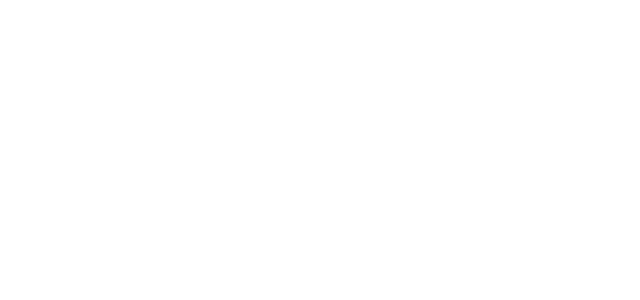
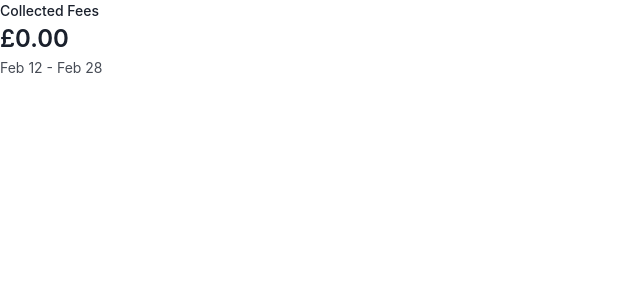
Before and after one commit to nwstorm/here, a React (Create React App) app: page /home in a window 1280 px wide. Shown: the top 300 px of the page, without its empty margins (0-640 px from the left). Built offline with nearby package versions, Linux system fonts and the light colour scheme.

Commit message:
Added basic home page with stand-in data

```diff
--- a/src/App.js
+++ b/src/App.js
@@ -1,25 +1,28 @@
-import { Route } from 'wouter';
-import logo from './logo.svg';
-import './App.css';
-import Testing from './pages/Testing';
+import { Route } from "wouter";
+import logo from "./logo.svg";
+import "./App.css";
+import Testing from "./pages/Testing";
+import Home from "./pages/Home";
+import { ChakraProvider } from "@chakra-ui/react";
 
 function App() {
   const getLocation = () => {
-    if(!navigator.geolocation) {
-      console.log('Geolocation is not supported by your browser');
+    if (!navigator.geolocation) {
+      console.log("Geolocation is not supported by your browser");
     } else {
-      console.log('Locating…');
+      console.log("Locating…");
       navigator.geolocation.watchPosition(
         (success) => console.log(success),
         (error) => console.log(error)
       );
     }
-  }
+  };
   return (
-    <>
+    <ChakraProvider>
       <Route path="/testing" component={Testing} />
       <Route path="/waho" component={Testing} />
-    </>
+      <Route path="/home" component={Home} />{" "}
+    </ChakraProvider>
   );
 }
 
--- /dev/null
+++ b/src/components/PostsList.js
@@ -0,0 +1,19 @@
+import {
+  Stat,
+  StatLabel,
+  StatNumber,
+  StatHelpText,
+  StatArrow,
+  StatGroup,
+} from "@chakra-ui/react";
+
+export default function PostsList() {
+  console.log("hit here");
+  return (
+    <Stat>
+      <StatLabel>Collected Fees</StatLabel>
+      <StatNumber>£0.00</StatNumber>
+      <StatHelpText>Feb 12 - Feb 28</StatHelpText>
+    </Stat>
+  );
+}
--- /dev/null
+++ b/src/pages/Home.js
@@ -0,0 +1,5 @@
+import PostsList from "../components/PostsList";
+
+export default function Home() {
+  return PostsList();
+}
```
